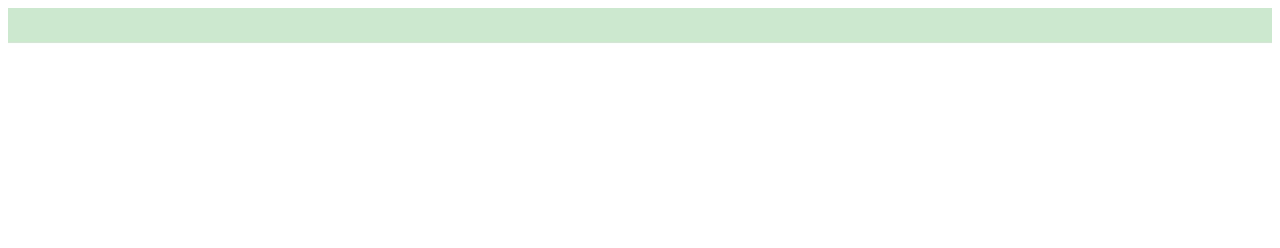
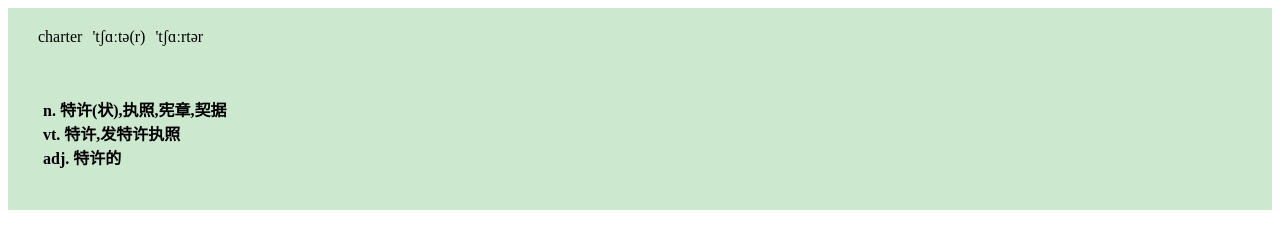
Before and after one commit to fengyuanzemin/choosenTranslate, a browser extension: page shanbay.html in a window 1280 px wide. Drawn offline with Linux system fonts and the light colour scheme.

Commit message:
查询到的单词信息插入到页面，还未定位

```diff
--- a/css/shanbay.css
+++ b/css/shanbay.css
@@ -6,7 +6,7 @@
 	background-color: #CCE8CF;
 }
 .shanbay_title{
-	height: 25px;
+	padding: 10px 20px;
 }
 .shanbay_name,
 .shanbay_us,
@@ -14,6 +14,7 @@
 	display: inline-block;
 	padding:5px;
 }
-.shanbay_definiations{
-	height: 50px;
+.shanbay_definitions{
+	font-weight: bold;
+	padding:20px 30px;
 }
--- a/shanbay.html
+++ b/shanbay.html
@@ -1,30 +1,18 @@
 <!DOCTYPE html>
 <html lang="en">
+
 <head>
     <meta charset="UTF-8">
     <title>扇贝测试</title>
     <link rel="stylesheet" href="css/shanbay.css">
 </head>
+
 <body>
-	<div class="shanbay_popover">
-		<div class="shanbay_title">
-			<span class="shanbay_name">
-
-			</span>
-			<span class="shanbay_uk">
-				<span class="uk_pron"></span>
-			</span>
-			<span class="shanbay_us">
-				<span class="us_pron"></span>
-			</span>
-		</div>
-		<div class="shanbay_definitions">
-
-		</div>
-	</div>
+    <div class="shanbay_popover"><div class="shanbay_title"><span class="shanbay_name">charter</span><span class="shanbay_uk"><span class="uk_pron">'tʃɑːtə(r)</span></span><span class="shanbay_us"><span class="us_pron">'tʃɑːrtər</span></span></div><div class="shanbay_definitions"><p> n. 特许(状),执照,宪章,契据<br/>vt. 特许,发特许执照<br/>adj. 特许的</p></div></div>
     <div class="triangle-up"></div>
     <div class="triangle-right"></div>
     <div class="triangle-down"></div>
     <div class="triangle-left"></div>
 </body>
+
 </html>
```
Also changed, not shown: js/shanbay.js (+5 -25 lines). Lines whose indentation alone changed are shown as unchanged.
